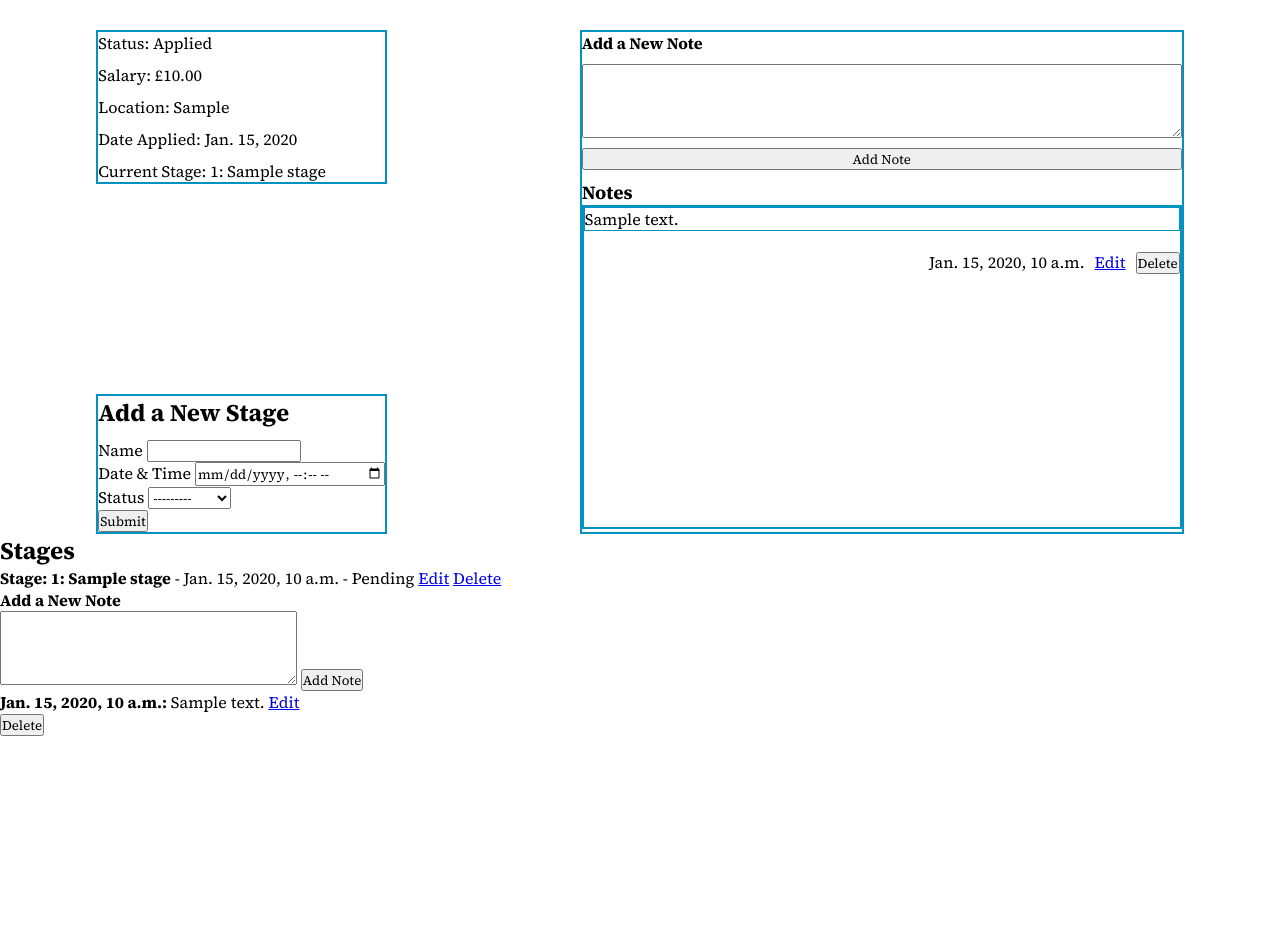
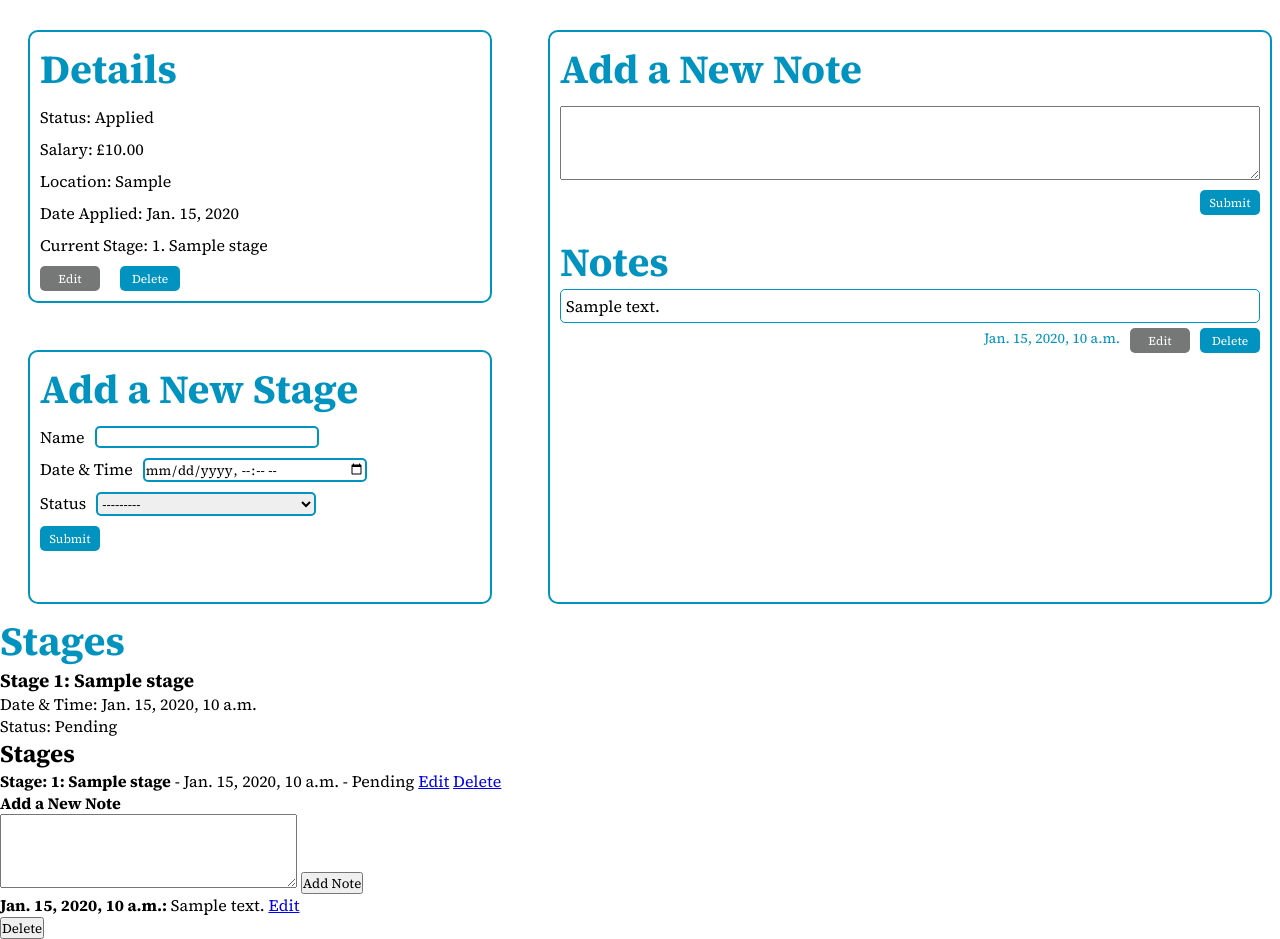
Before and after one commit to jamiekaye9/job-logger, a Django app: page /job_applications/1/ in a window 1280 px wide. Shown: the part 152-1091 px from the top of the page. Before the commit the page ends 888 px from the top, so only its background shows below. Run offline with Django 4.2, Linux system fonts and the light colour scheme; a user stored in the database is signed in; tables that the repository leaves empty hold one stand-in row (values such as "Sample post").

Commit message:
styling continued

```diff
--- a/jobs/static/profile/job_application_detail.css
+++ b/jobs/static/profile/job_application_detail.css
@@ -1,4 +1,5 @@
-.title {
+
+.header-title {
     padding-left: 20px;
     padding-top: 20px;
     padding-bottom: 20px;
@@ -12,6 +13,7 @@
 
 .job-details-main {
     margin-top: 30px;
+    width: 1300px;
 }
 
 .job-details-top {
@@ -38,8 +40,11 @@
     flex-direction: column;
     gap: 10px;
     border: 2px solid #0093bf;
-    width: 600px;
-    height: 500px;
+    width: 700px;
+    height: 570px;
+    border-radius: 10px;
+    padding-left: 10px;
+    padding-right: 10px;
 }
 
 .job-details-info {
@@ -47,6 +52,10 @@
     display: flex;
     flex-direction: column;
     gap: 10px;
+    padding-left: 10px;
+    padding-bottom: 10px;
+    width: 450px;
+    border-radius: 10px;
 }
 
 .new-stage-form {
@@ -54,28 +63,105 @@
     display: flex;
     flex-direction: column;
     gap: 10px;
+    height: 250px;
+    border-radius: 10px;
+    padding-left: 10px;
 }
 
 .application-note-box {
     border: 1px solid #0093bf;
+    border-radius: 5px;
+    overflow-x: hidden;
+    width: 100%;
+    box-sizing: border-box;
+    word-wrap: break-word;
 }
 
 .application-note-actions {
     display: flex;
     justify-content: right;
     gap: 10px;
+    margin-top: 5px;
 
 }
 
 .application-notes-section {
-    height: 320px;
-    border: 2px solid #0093bf;
+    height: 310px;
     overflow-y: auto;
+    display: flex;
+    flex-direction: column;
     gap: 20px;
 }
 
 .application-note {
     display: flex;
     flex-direction: column;
+}
+
+.note-text {
+    padding: 5px;
+}
+
+.note-date {
+    color: #0093bf;
+    font-size: 14px;
+}
+
+
+.title {
+    color: #0093bf;
+    font-weight: bold;
+    font-size: 40px;
+    padding-top: 10px;
+}
+
+.detail-actions {
+    display: flex;
+    justify-content: left;
     gap: 20px;
+    align-items: center;
 }
+
+.button, .edit-button {
+    background-color: #0093bf;
+    color: white;
+    border: none;
+    height: 25px;
+    width: 60px;
+    border-radius: 5px;
+    cursor: pointer;
+    display: flex;
+    justify-content: center;
+    align-items: center;
+    text-decoration: none;
+    font-family: 'Source Serif 4', serif;
+    font-size: 12px;
+}
+
+.edit-button {
+    background-color: #767777;
+}
+
+.note-form-actions {
+    display: flex;
+    justify-content: right;
+    gap: 10px;
+}
+
+.stage-form {
+    display: flex;
+    flex-direction: column;
+    gap: 10px;
+}
+
+.stage-form input, .stage-form select {
+    border: #0093bf 2px solid;
+    border-radius: 5px;
+    width: 220px;
+}
+
+.stage-form-fields {
+    display: flex;
+    flex-direction: row;
+    gap: 10px;
+}
--- a/jobs/templates/profile/job_application_detail.html
+++ b/jobs/templates/profile/job_application_detail.html
@@ -4,51 +4,54 @@
 <link rel="stylesheet" href="{% static 'profile/job_application_detail.css' %}">
 {% endblock %}
 {% block content %}
-<div>
+<div class="job-details-body">
     <header class="job-details-header">
-        <h1 class="title">{{application.company_name}} - {{application.job_title}}</h1>
+        <h1 class="header-title">{{application.company_name}} - {{application.job_title}}</h1>
     </header>
     <main class="job-details-main">
         <div class="job-details-top">
             <div class="job-details-top-left">
                 <div class="job-details-info">
+                    <h2 class="title">Details</h2>
                     <p>Status: {{application.status}}</p>
                     <p>Salary: £{{application.salary}}</p>
                     <p>Location: {{application.location}}</p>
                     <p>Date Applied: {{application.date_applied}}</p>
                     {% if current_stage %}
-                    <p>Current Stage: {{current_stage.stage_number}}: {{current_stage.stage_name}}</p>
+                    <p>Current Stage: {{current_stage.stage_number}}. {{current_stage.stage_name}}</p>
                     {% else %}
                     <p>Current Stage: No stages added yet.</p>
-                    <a href="{% url 'job_application_update' application.pk %}">Edit</a> |
-                    <a href="{% url 'job_application_delete' application.pk %}">Delete</a>
                     {% endif %}
+                    <div class="detail-actions">
+                        <a href="{% url 'job_application_update' application.pk %}" class="edit-button">Edit</a>
+                        <a href="{% url 'job_application_delete' application.pk %}" class="button">Delete</a>
+                    </div>
                 </div>
                 <div class="new-stage-form">
-                    <h2>Add a New Stage</h2>
-                    <form method="post" action="{% url 'create_stage' application.pk %}">
+                    <h2 class="title">Add a New Stage</h2>
+                    <form method="post" action="{% url 'create_stage' application.pk %}" class="stage-form">
                         {% csrf_token %}
-                        <div>
+                        <div class="stage-form-fields">
                             <label for="id_stage_name">Name</label>
                             {{ stage_form.stage_name }}
                             {{ stage_form.stage_name.errors }}
                         </div>
-                        <div>
+                        <div class="stage-form-fields">
                             <label for="id_stage_date">Date & Time</label>
                             {{ stage_form.stage_date_time }}
                             {{ stage_form.stage_date.errors }}
                         </div>
-                        <div>
+                        <div class="stage-form-fields">
                             <label for="id_stage_status">Status</label>
                             {{ stage_form.status }}
                             {{ stage_form.status.errors }}
                         </div>
-                        <button type="Submit">Submit</button>
+                        <button type="Submit" class="button">Submit</button>
                     </form>
                 </div>
             </div>
             <div class="job-detail-notes">
-                <h4>{% if editing_application_note_id %}Edit Note{% else %}Add a New Note{% endif %}</h4>
+                <h4 class="title">{% if editing_application_note_id %}Edit Note{% else %}Add a New Note{% endif %}</h4>
                         <form class="note-form" method="post" action="{% if editing_application_note_id %}{% url 'update_application_note' application.pk editing_application_note_id %}{% else %}{% url 'add_application_note' application.pk %}{% endif %}">
                                 {% csrf_token %}
                                 {% if editing_application_note_id %}
@@ -58,15 +61,16 @@
                                     {{ application_note_form.note_text }}
                                     {{ application_note_form.note_text.errors }}
                                 {% endif %}
-                                <button type="submit">{% if editing_application_note_id %}Save{% else %}Add Note{% endif %}</button>
-                                {% if editing_application_note_id %}
-                                    <a href="{% url 'job_application_detail' application.pk %}">Cancel</a>
-                                {% endif %}
-                            </form>
-
+                                <div class="note-form-actions">
+                                    <button type="submit" class="button">{% if editing_application_note_id %}Save{% else %}Submit{% endif %}</button>
+                                    {% if editing_application_note_id %}
+                                        <a href="{% url 'job_application_detail' application.pk %}" class="edit-button">Cancel</a>
+                                    {% endif %}
+                                </div>
+                        </form>
                 {% if notes %}
                 <div class="application-notes-list">
-                    <h3>Notes</h3>
+                    <h3 class="title">Notes</h3>
                     <div class="application-notes-section">
                     {% for note in notes %}
                         <div class="application-note">
@@ -75,10 +79,10 @@
                             </div>
                             <div class="application-note-actions">
                                 <p class="note-date">{{note.created_at}}</p>
-                                <a href="{% url 'update_application_note' application.pk note.pk %}">Edit</a>
+                                <a href="{% url 'update_application_note' application.pk note.pk %}" class="edit-button">Edit</a>
                                 <form method="post" action="{% url 'delete_application_note' application.pk note.pk %}" style="display:inline;">
                                     {% csrf_token %}
-                                    <button type="submit">Delete</button>
+                                    <button type="submit" class="button">Delete</button>
                                 </form>
                             </div>
                         </div>
@@ -91,6 +95,23 @@
             </div>
         </div>
         <div class="job-details-bottom">
+            <h2 class="title">Stages</h2>
+            {% if stages %}
+            {% for stage in stages %}
+            <div class="stages-box">
+                <div class="stages">
+                    <h3>Stage {{ stage.stage_number }}: {{ stage.stage_name }}</h3>
+                    <p>Date & Time: {{ stage.stage_date_time }}</p>
+                    <p>Status: {{ stage.status }}</p>
+                </div>
+                <div>
+
+                </div>
+            </div>
+            {% endfor %}
+            {% else %}
+            <p>No stages added yet.</p>
+            {% endif %}
         </div>
     </main>
 
```
